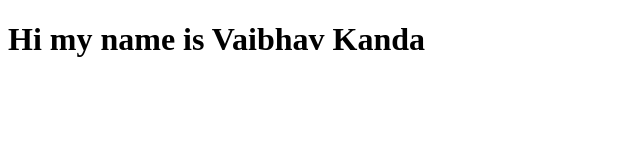
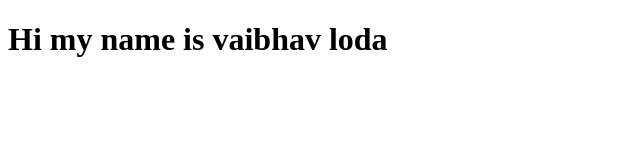
Before and after one commit to PratiksinghCoderarea/sneha-siran-, a plain HTML site: page index.html in a window 1280 px wide. Shown: the whole page, without its empty margins (0-640 px from the left). Drawn offline with Linux system fonts and the light colour scheme.

Commit message:
Update index.html

```diff
--- a/index.html
+++ b/index.html
@@ -6,7 +6,7 @@
     <title>Document</title>
 </head>
 <body>
-    <h1>Hi my name is Vaibhav Kanda</h1>
+    <h1>Hi my name is vaibhav loda</h1>
 
     <script src="index.js"></script>
 </body>
```
